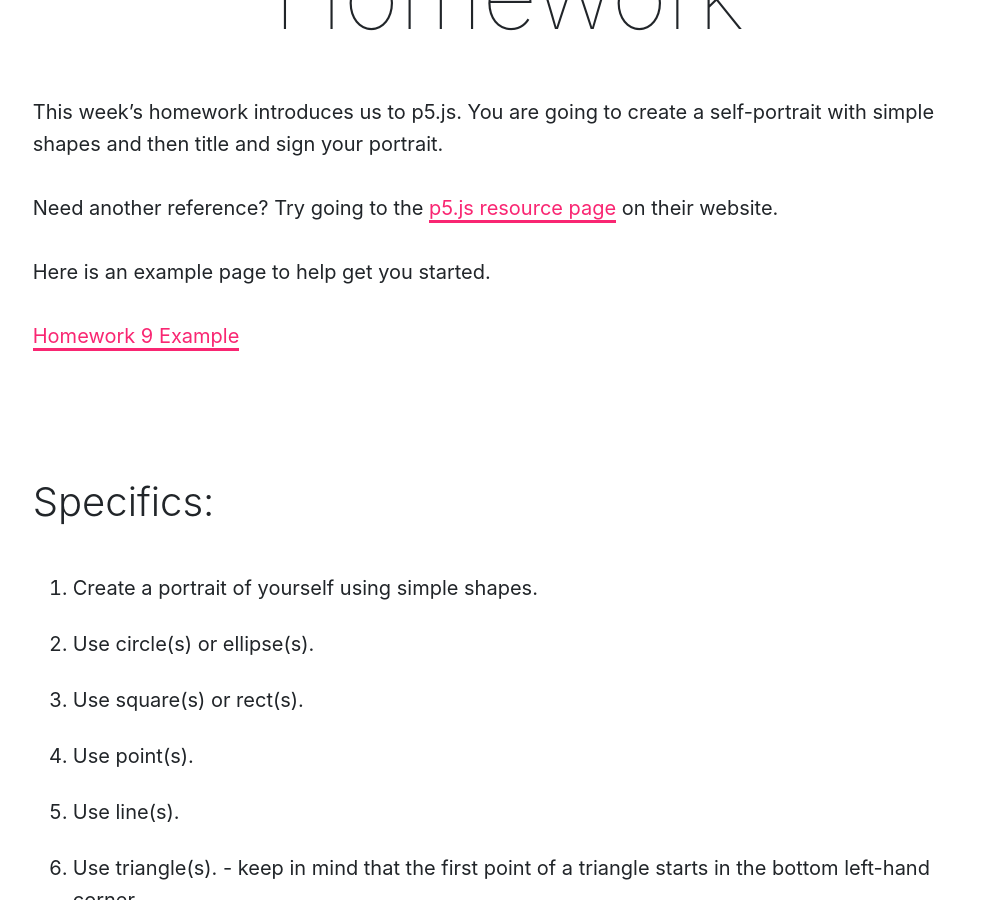
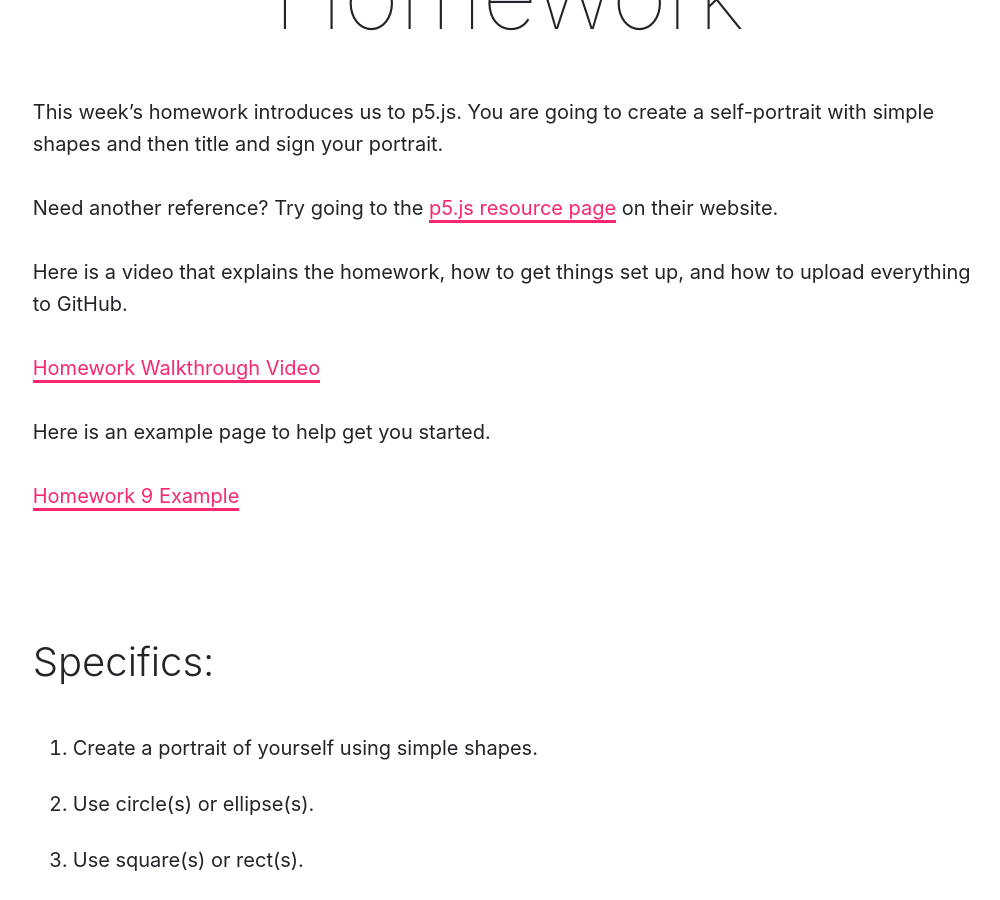
Before and after one commit to Montana-Media-Arts/120_CreativeCoding1-Fall2020, a Jekyll site: the page built from modules/week-9/_posts/2017-01-12-homework.md, in a window 1280 px wide and 900 px high, scrolled down 485 px. Shown: the whole window, without its empty margins (131-1131 px from the left). Built offline with Jekyll 4.4.1, drawn with Linux system fonts in a browser that asks for light colours; nearby versions of some CDN libraries.

Commit message:
Update 2017-01-12-homework.md

```diff
--- a/modules/week-9/_posts/2017-01-12-homework.md
+++ b/modules/week-9/_posts/2017-01-12-homework.md
@@ -9,6 +9,10 @@ jotted: false
 This week's homework introduces us to p5.js. You are going to create a self-portrait with simple shapes and then title and sign your portrait.
 
 Need another reference? Try going to the <a href="https://p5js.org/reference/" target="_new">p5.js resource page</a> on their website.
+
+Here is a video that explains the homework, how to get things set up, and how to upload everything to GitHub.
+
+<p><a href="//youtu.be/MyavUU3SrAs" data-lity>Homework Walkthrough Video</a></p>
 
 Here is an example page to help get you started.
 
```
